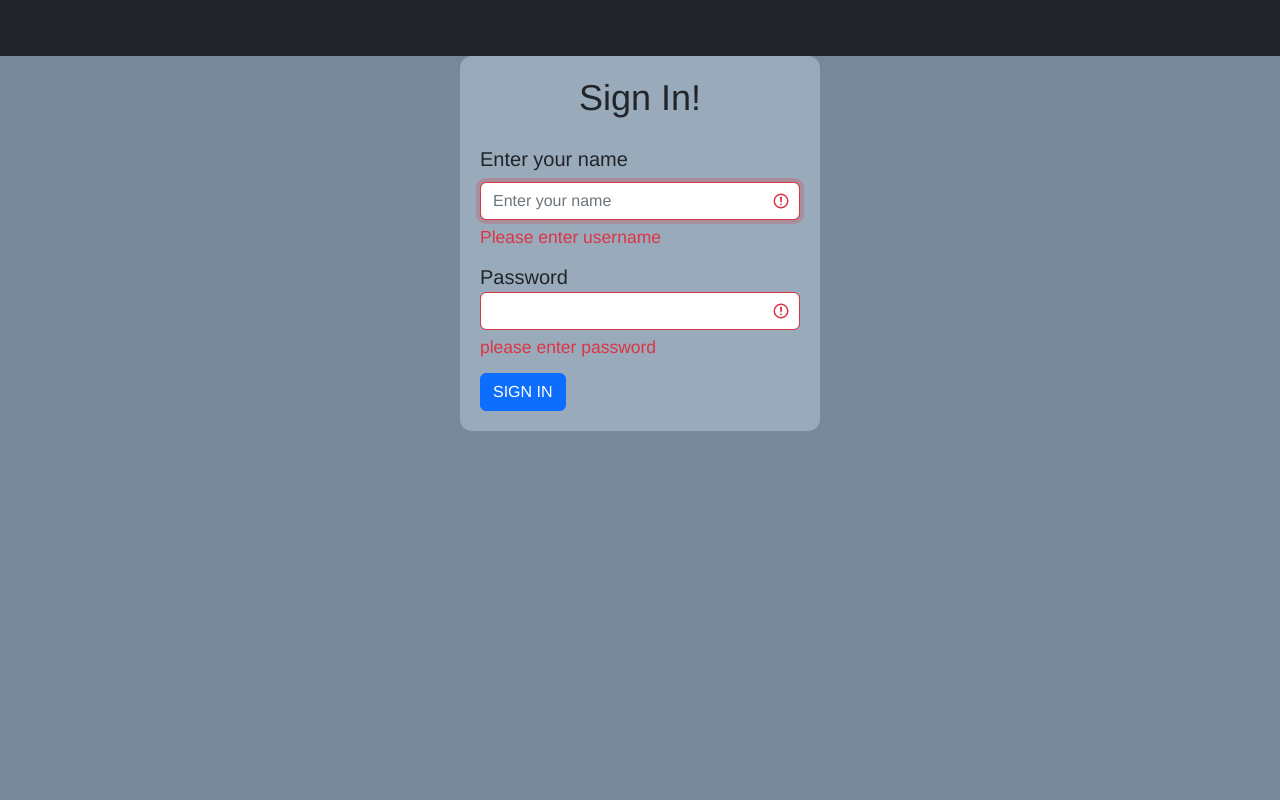
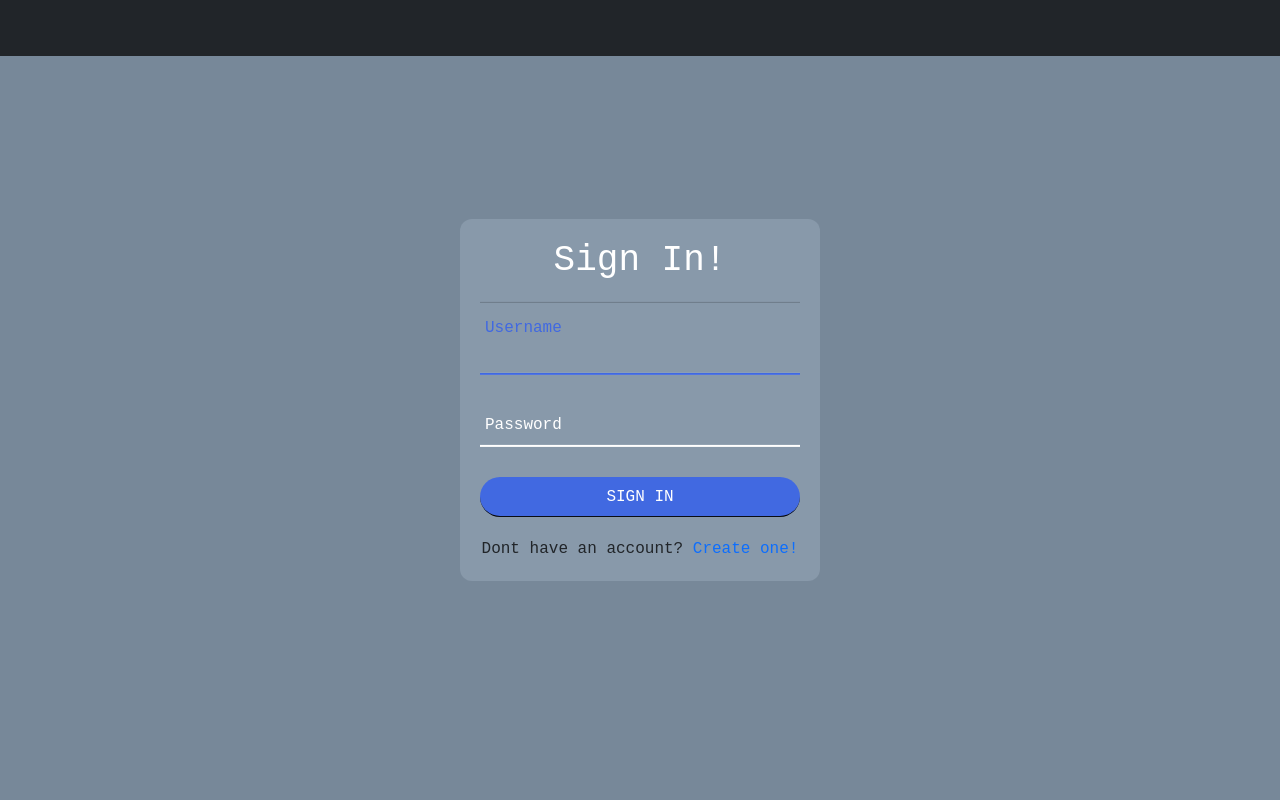
Before and after one commit to opdeadbush/nea_planner, a Flask app: page /sign_in in a window 1280 px wide. Run offline with Flask 2, Linux system fonts and the light colour scheme.

Commit message:
Sign in CSS

```diff
--- a/static/style.css
+++ b/static/style.css
@@ -11,12 +11,14 @@ footer {
 
 body {
     background-color: lightslategray;
-    font-family: Helvetica, Sans-Serif;
+    font-family: 'Courier New', Courier, monospace
 }
 
 .login-page {
     height: 100vh;
     align-items: center;
+    flex:content;
+    justify-content: center;
 }
 
 .login {
@@ -24,20 +26,99 @@ body {
     height: min-content;
     padding: 20px;
     border-radius: 12px;
-    background: #99AABB;
+    background: #8899AA;
+    position:absolute;
+    top:50%;
+    left:50%;
+    transform: translate(-50%, -50%);
 }
 
 .login h1 {
     font-size: 36px;
-    margin-bottom: 25px;
+    margin-bottom: 20px;
+    color: #FFFFFF;
 }
 
-.login form {
-    font-size: 20px;
+.login strong{
+    color: red;
+    background-color:darkred;
+    text-align: center;
 }
 
-.login form .form-group {
-    margin-bottom: 12px;
+.login a {
+    text-decoration-line: none;
+}
+
+.login div {
+    position: relative;
+    border-bottom: 2px solid #FFFFFF;
+    margin: 30px 0;
+}
+
+.login input {
+    width: 100%;
+    border: none;
+    background: none;
+    outline: none;
+    padding: 0 5px;
+    height: 40px;
+    font-size: 16px
+}
+
+.login label {
+    position: absolute;
+    top: 50%;
+    left: 5px;
+    color: #FFFFFF;
+    transform: translateY(-50%);
+    font-size: 16px;
+    pointer-events: none;
+    transition: .5s
+}
+
+.login div span::before{
+    content: '';
+    position: absolute;
+    top: 40px;
+    left: 0;
+    width: 0%;
+    height: 2px;
+    background: royalblue;
+    transition: .5s;
+  }
+
+.login div input:focus ~ label,
+.login div input:valid ~ label{
+    top: -5px;
+    color: royalblue;
+}
+
+.login div input:focus ~ span::before,
+.login div input:valid ~ span::before{
+    width: 100%;
+}
+
+.pass{
+    margin: -5px 0 20px 5px;
+    color: #a6a6a6;
+    cursor: pointer;
+  }
+  .pass:hover{
+    text-decoration: underline;
+  }
+
+.login input[type="submit"] {
+    width: 100%;
+    border-radius: 25px;
+    margin-bottom: 20px;
+    background-color:royalblue;
+}
+
+.login .no-underline {
+    font-size: 16px;
+    border-bottom:none;
+    margin: 0px;
+    text-align: center;
 }
 
 .banner {
--- a/templates/sign_in.html
+++ b/templates/sign_in.html
@@ -11,25 +11,21 @@
     <h1 class="text-center">Sign In!</h1>
 
     <form action="/sign_in" method="post" class="needs-validation">
-
-        <div class="form-group was-validated" onfocus="this.removeAttribute('was-validated')";>
-            <label for="username" class="form-label">Enter your name</label>
-            <input type="text" name="username" placeholder="Enter your name" class="form-control" id="username" autofocus autocomplete="off" required readonly onfocus="this.removeAttribute('readonly')";>
-            <div class="invalid-feedback">
-                Please enter username
-            </div>
+        <hr>
+        <div>
+            <input type="text" name="username" id="username" autofocus autocomplete="off" required readonly onfocus="this.removeAttribute('readonly')";>
+            <span></span>
+            <label for="username">Username</label>
         </div>
-
-        <div class="form-group was-validated">
+        <div>
+            <input type="password" id="password" name="password" required>
+            <span></span>
             <label for="password">Password</label>
-            <input type="password" id="password" name="password" class="form-control" required>
-            <div class="invalid-feedback">
-                please enter password
-            </div>
         </div>
-
-        <input type="submit" value="SIGN IN" class="btn btn-primary">
-
+        <input type="submit" value="SIGN IN" class="btn btn-primary" style="border-bottom: 1px solid black;">
+        <div class="no-underline">
+            Dont have an account? <a href="/create_account">Create one!</a>
+        </div>
     </form>
 </div>
 {{ test }}
```
Also changed, not shown: database.py (+6 -6 lines), main.py (+8 -6 lines), templates/create_account.html (+30 -21 lines), nea_database.db, 1 other file.
